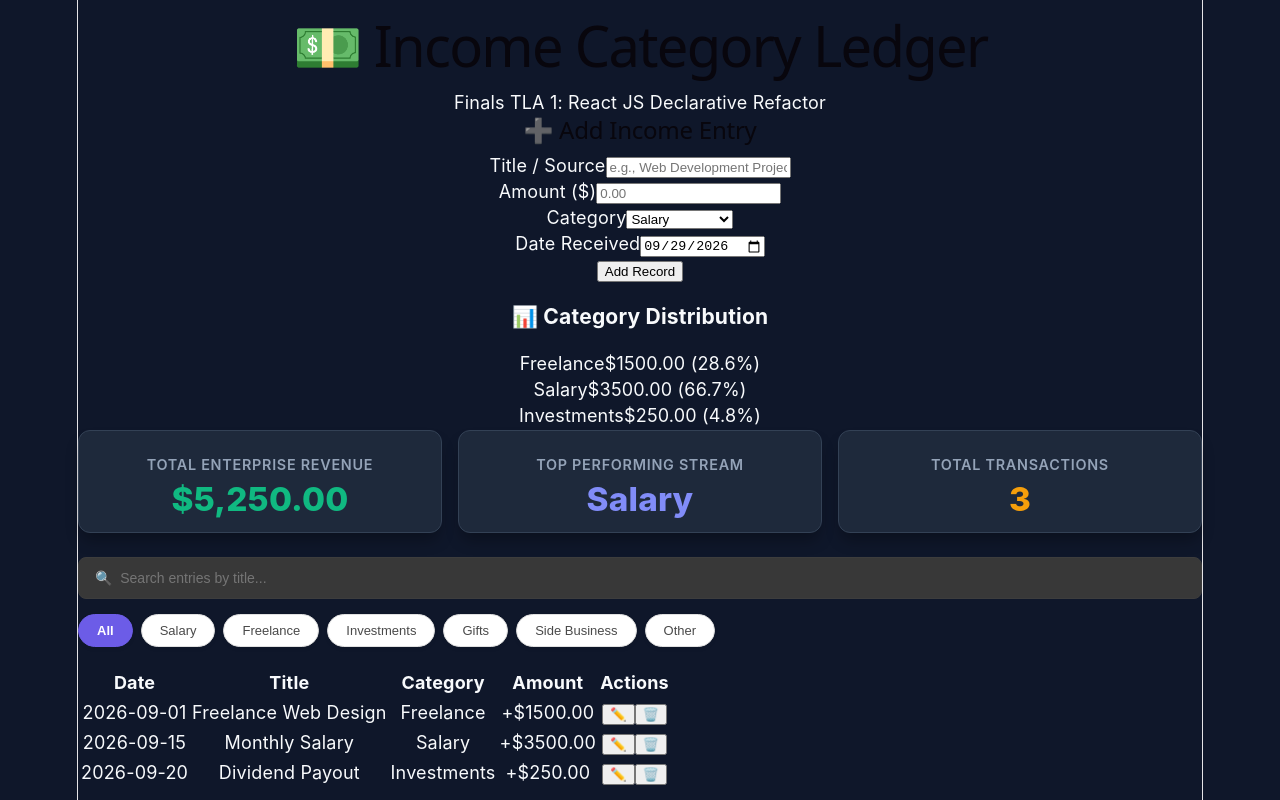
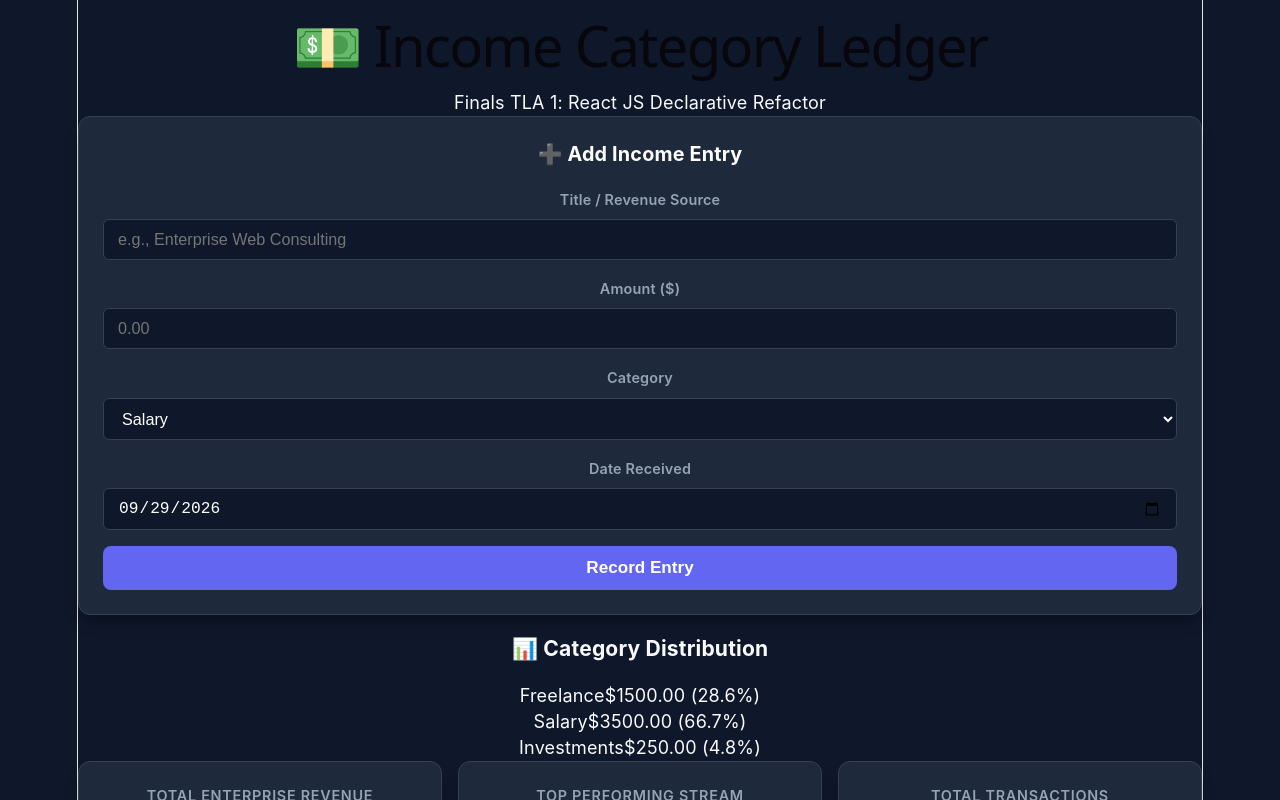
Before and after one commit to kantonio250000000109-code/TLA1_PROJECT, a React (Vite) app in the folder vite-project/: page / in a window 1280 px wide. Shown: the top 800 px of the page. Built offline with nearby package versions, Linux system fonts and the light colour scheme.

Commit message:
Refactor IncomeForm component and update default values

```diff
--- a/vite-project/src/components/IncomeForm.jsx
+++ b/vite-project/src/components/IncomeForm.jsx
@@ -1,12 +1,12 @@
 import React, { useState, useEffect } from 'react';
 
-const CATEGORY_OPTIONS = ['Salary', 'Freelance', 'Investments', 'Gifts', 'Side Business', 'Other'];
+const CATEGORIES = ['Salary', 'Freelance', 'Investments', 'Gifts', 'Side Business', 'Other'];
 
 export default function IncomeForm({ onSave, editingIncome, onCancelEdit }) {
   const [title, setTitle] = useState('');
   const [amount, setAmount] = useState('');
-  const [category, setCategory] = useState(CATEGORY_OPTIONS[0]);
-  const [date, setDate] = useState('');
+  const [category, setCategory] = useState('Salary');
+  const [date, setDate] = useState(new Date().toISOString().split('T')[0]);
 
   useEffect(() => {
     if (editingIncome) {
@@ -22,83 +22,121 @@ export default function IncomeForm({ onSave, editingIncome, onCancelEdit }) {
   const resetForm = () => {
     setTitle('');
     setAmount('');
-    setCategory(CATEGORY_OPTIONS[0]);
+    setCategory('Salary');
     setDate(new Date().toISOString().split('T')[0]);
   };
 
   const handleSubmit = (e) => {
     e.preventDefault();
-    if (!title.trim() || !amount || Number(amount) <= 0 || !date) {
-      alert('Please fill out all fields with valid data.');
-      return;
-    }
+    if (!title || !amount) return;
 
     onSave({
-      title: title.trim(),
+      title,
       amount: parseFloat(amount),
       category,
-      date,
+      date
     });
 
     resetForm();
   };
 
+  const inputStyle = {
+    width: '100%',
+    padding: '10px 14px',
+    borderRadius: '6px',
+    border: '1px solid #334155',
+    backgroundColor: '#0f172a',
+    color: '#ffffff',
+    fontSize: '0.9rem',
+    boxSizing: 'border-box',
+    marginBottom: '16px'
+  };
+
+  const labelStyle = {
+    display: 'block',
+    fontSize: '0.8rem',
+    fontWeight: '600',
+    color: '#94a3b8',
+    marginBottom: '6px'
+  };
+
   return (
-    <div className="form-card">
-      <h2>{editingIncome ? '✏️ Edit Income Record' : '➕ Add Income Entry'}</h2>
+    <div className="card-panel">
+      <h3 style={{ margin: '0 0 20px 0', fontSize: '1.1rem', color: '#ffffff' }}>
+        {editingIncome ? '✏️ Update Transaction' : '➕ Add Income Entry'}
+      </h3>
       <form onSubmit={handleSubmit}>
-        <div className="form-group">
-          <label>Title / Source</label>
+        <div>
+          <label style={labelStyle}>Title / Revenue Source</label>
           <input
             type="text"
-            placeholder="e.g., Web Development Project"
+            placeholder="e.g., Enterprise Web Consulting"
             value={title}
             onChange={(e) => setTitle(e.target.value)}
+            style={inputStyle}
             required
           />
         </div>
 
-        <div className="form-group">
-          <label>Amount ($)</label>
+        <div>
+          <label style={labelStyle}>Amount ($)</label>
           <input
             type="number"
             step="0.01"
             placeholder="0.00"
             value={amount}
             onChange={(e) => setAmount(e.target.value)}
+            style={inputStyle}
             required
           />
         </div>
 
-        <div className="form-group">
-          <label>Category</label>
-          <select value={category} onChange={(e) => setCategory(e.target.value)}>
-            {CATEGORY_OPTIONS.map(cat => (
+        <div>
+          <label style={labelStyle}>Category</label>
+          <select
+            value={category}
+            onChange={(e) => setCategory(e.target.value)}
+            style={inputStyle}
+          >
+            {CATEGORIES.map((cat) => (
               <option key={cat} value={cat}>{cat}</option>
             ))}
           </select>
         </div>
 
-        <div className="form-group">
-          <label>Date Received</label>
+        <div>
+          <label style={labelStyle}>Date Received</label>
           <input
             type="date"
             value={date}
             onChange={(e) => setDate(e.target.value)}
+            style={inputStyle}
             required
           />
         </div>
 
-        <div className="form-actions">
-          <button type="submit" className="btn btn-submit">
-            {editingIncome ? 'Update Entry' : 'Add Record'}
+        <button type="submit" className="btn-primary">
+          {editingIncome ? 'Save Changes' : 'Record Entry'}
+        </button>
+
+        {editingIncome && (
+          <button
+            type="button"
+            onClick={onCancelEdit}
+            style={{
+              width: '100%',
+              marginTop: '8px',
+              backgroundColor: 'transparent',
+              color: '#94a3b8',
+              border: '1px solid #334155',
+              padding: '10px',
+              borderRadius: '6px',
+              cursor: 'pointer'
+            }}
+          >
+            Cancel
           </button>
-          {editingIncome && (
-            <button type="button" className="btn btn-cancel" onClick={onCancelEdit}>
-              Cancel
-            </button>
-          )}
-        </div>
+        )}
       </form>
     </div>
   );
```
